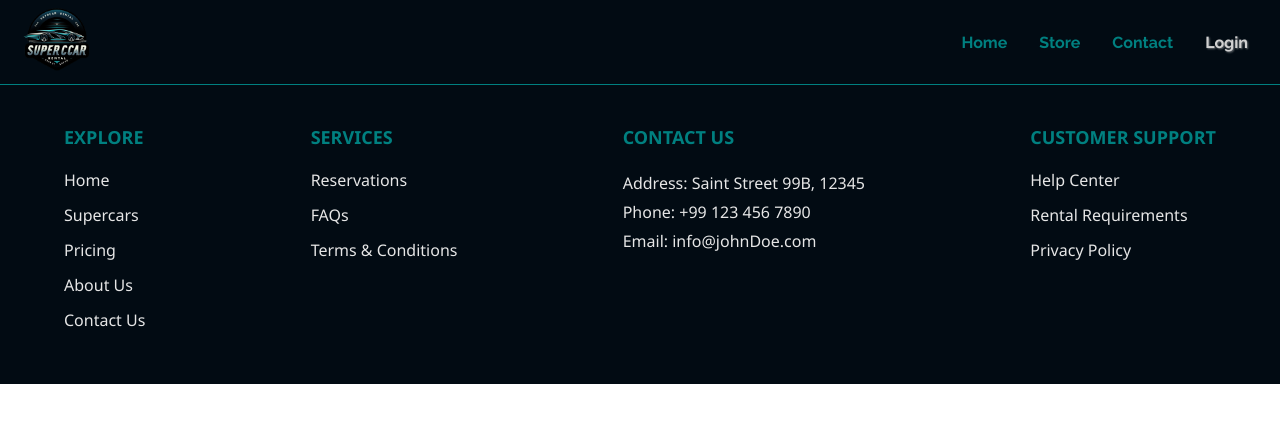
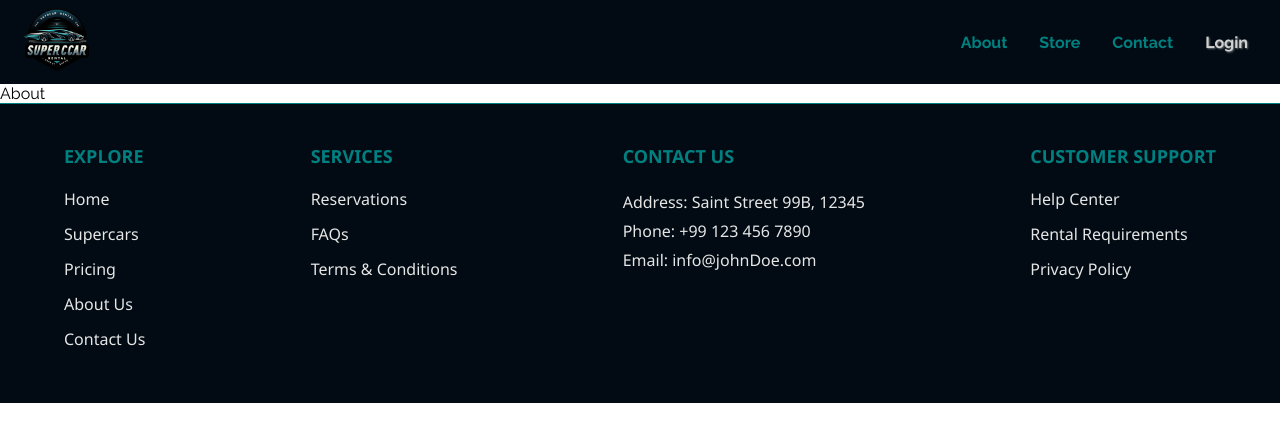
Before and after one commit to ddimkou/supercar-rent, a React (Vite) app: page /about in a window 1280 px wide. Shown: the top 442 px of the page. Built offline with nearby package versions, Linux system fonts and the light colour scheme.

Commit message:
About page / gsap animation toggle once

```diff
--- a/src/App.jsx
+++ b/src/App.jsx
@@ -2,6 +2,7 @@
 import "./Scrollbar-webkit.css";
 import { BrowserRouter as Router, Routes, Route } from "react-router-dom";
 import Home from "./pages/Home";
+import About from "./pages/About";
 import Contact from "./pages/contact";
 import Store from "./pages/Store";
 import Navbar from "./components/Navbar";
@@ -14,6 +15,7 @@
       <Navbar />
       <Routes>
         <Route path="/" element={<Home />} />
+        <Route path="/about" element={<About />} />
         <Route path="/store" element={<Store />} />
         <Route path="/contact" element={<Contact />} />
         <Route path="/login" element={<Login />} />
--- a/src/components/Accordion.jsx
+++ b/src/components/Accordion.jsx
@@ -12,7 +12,7 @@
         trigger: ".accordion-item",
         start: "top 80%",
         end: "bottom 20%",
-        toggleActions: "restart pause resume pause",
+        toggleActions: "play none none none",
       },
       opacity: 1,
       y: 0,
--- a/src/components/Choose.jsx
+++ b/src/components/Choose.jsx
@@ -18,7 +18,7 @@
         trigger: ".choose-card",
         start: "top 80%",
         end: "bottom 20%",
-        toggleActions: "restart pause resume pause",
+        toggleActions: "play none none none",
       },
       opacity: 1,
       y: 0,
--- a/src/components/Navbar.jsx
+++ b/src/components/Navbar.jsx
@@ -26,8 +26,8 @@
       <div className={`nav-links ${isPanelOpen ? "open" : ""}`}>
         <ul>
           <li>
-            <Link to="/" onClick={() => setIsPanelOpen(false)}>
-              Home
+            <Link to="/about" onClick={() => setIsPanelOpen(false)}>
+              About
             </Link>
           </li>
           <li>
--- /dev/null
+++ b/src/pages/About.jsx
@@ -0,0 +1,5 @@
+const About = () => {
+  return <div>About</div>;
+};
+
+export default About;
```
